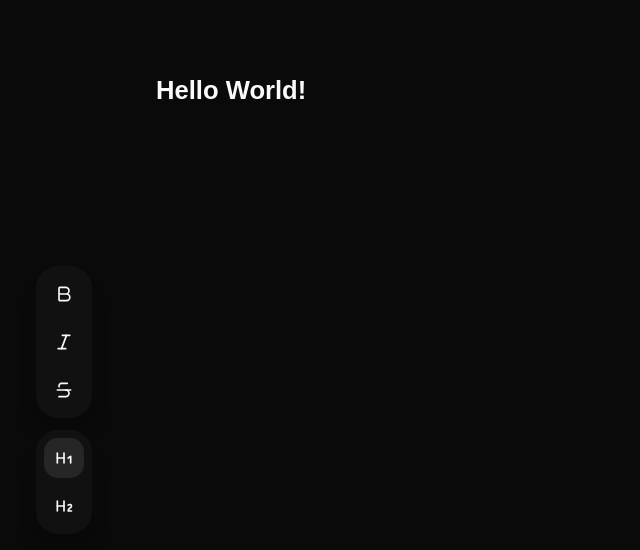
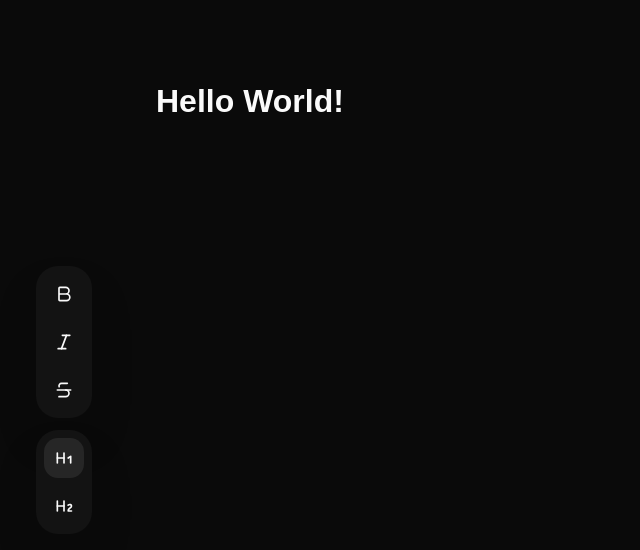
Before and after one commit to claudedjoumessi/noted, a React (Vite) app: page / in a window 1280 px wide. Shown: the top 550 px of the page, without its empty margins (0-640 px from the left). Built offline with nearby package versions, Linux system fonts and the light colour scheme.

Commit message:
review: update CommandPalette styling and improve heading typography

```diff
--- a/src/components/CommandPalette.tsx
+++ b/src/components/CommandPalette.tsx
@@ -66,7 +66,7 @@ const CommandPalette = ({ editor }: { editor: Editor | null }) => {
   return (
     <div className="h-full flex flex-col gap-3 items-center justify-center px-9 z-50">
       {menu.map((item, index) => (
-        <div className="flex shadow-xl p-2 rounded-3xl bg-neutral-900/60">
+        <div className="flex shadow-2xl p-2 rounded-3xl bg-neutral-900/70">
           <div key={index} className="flex flex-col gap-2">
             {item.map((item, index) => (
               <Toggle
--- a/src/index.css
+++ b/src/index.css
@@ -149,17 +149,15 @@
 @layer components{
   h1,
   h2 {
-    margin-top: 3.5rem;
-    margin-bottom: 1.5rem;
     line-height: 1.1;
-    margin-top: 2.5rem;
     text-wrap: pretty;
   }
   h1 {
-    font-size: 1.6rem;
-    @apply font-bold;
+    font-size: 1.6em;
+    @apply font-bold mt-12 mb-5;
   }
   h2 {
-    font-size: 1.2rem;
+    font-size: 1.2em;
+    @apply font-medium mt-10 mb-4;
   }
 }
```
